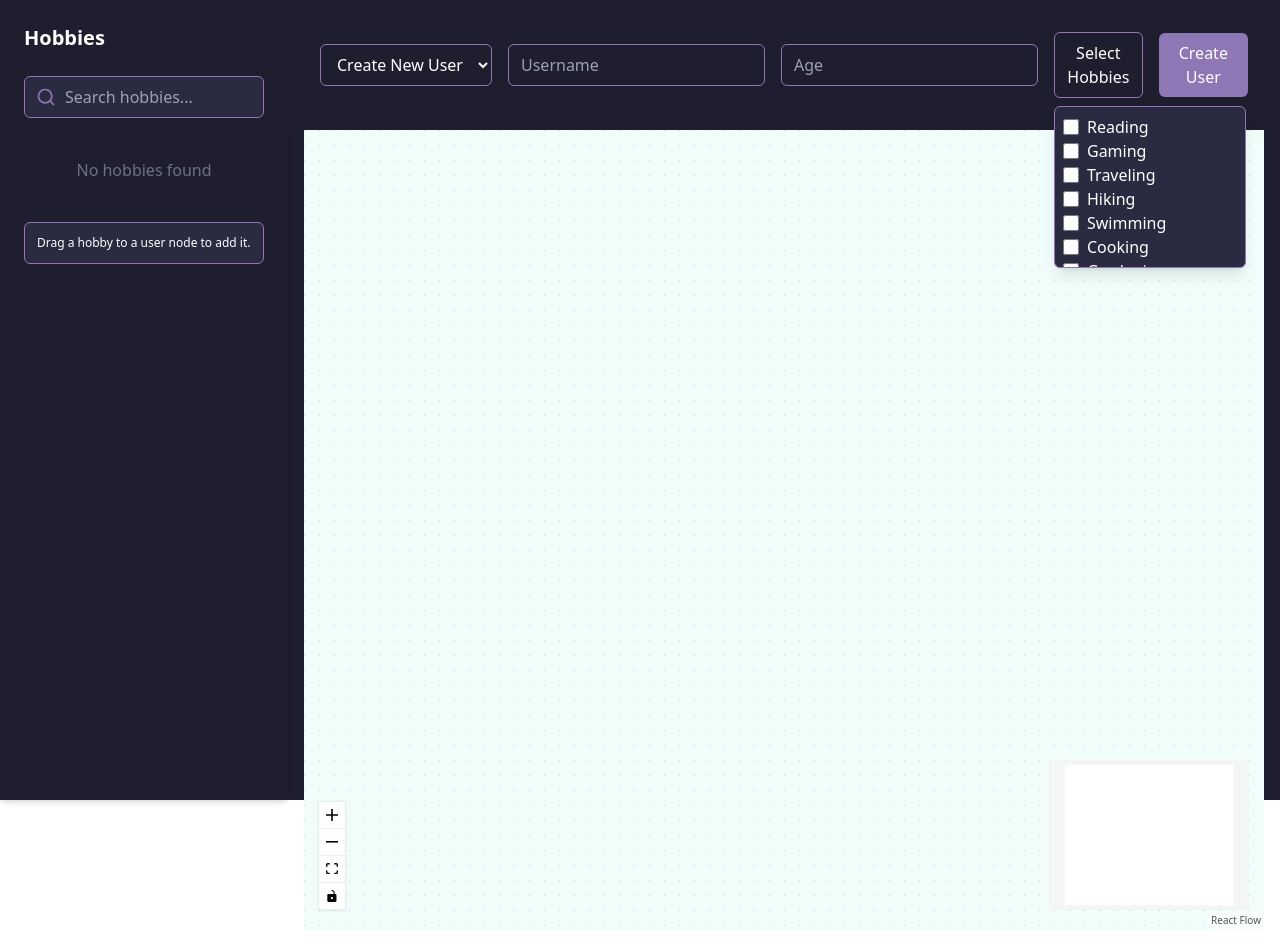
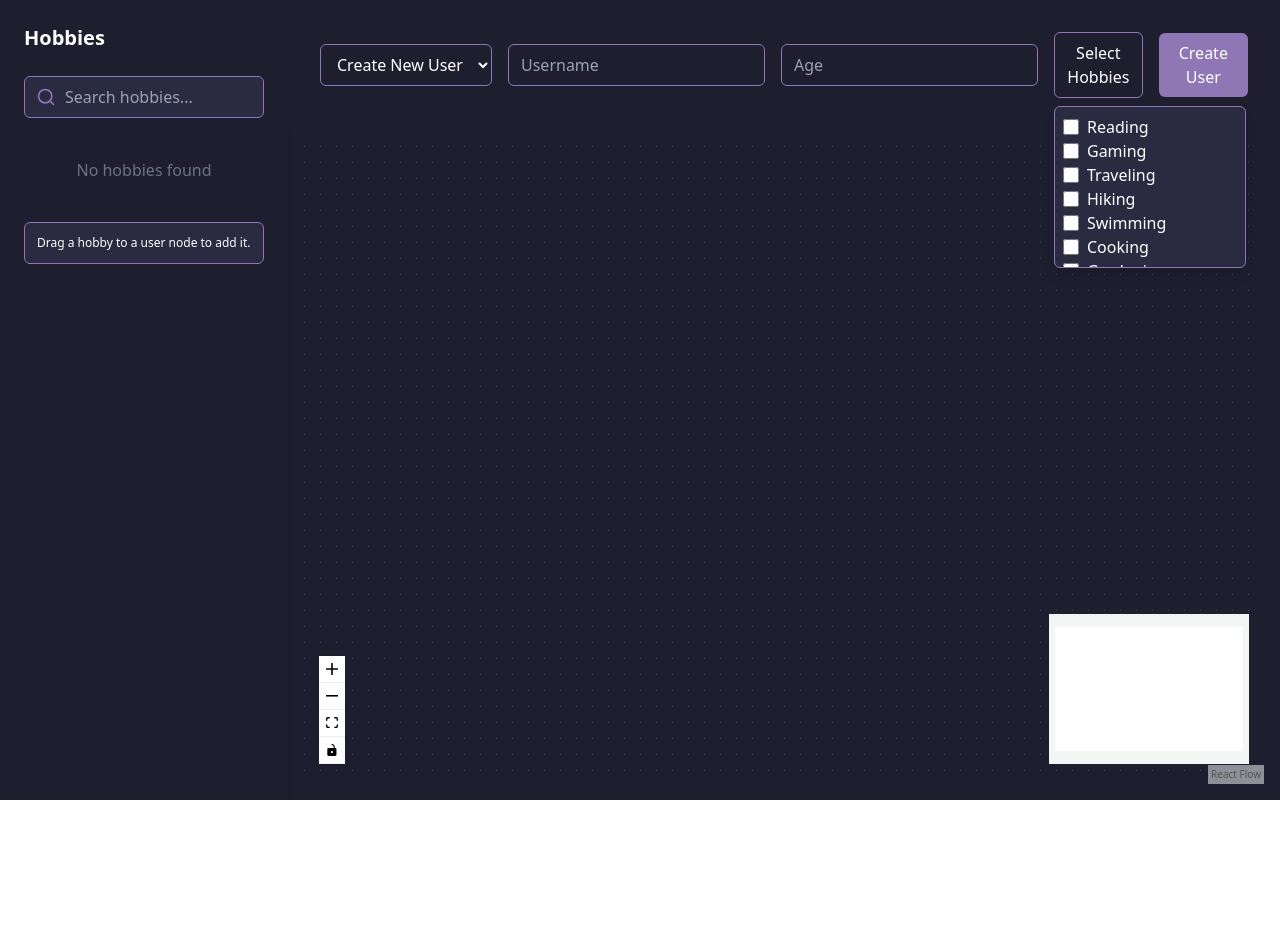
Before and after one commit to shankarjatin/Cybernauts_Jatin_shankar, a React (Vite) app in the folder frontend/: page / in a window 1280 px wide. After the commit the page ends 800 px from the top, so only its background shows below. Built offline with nearby package versions, Linux system fonts and the light colour scheme.

Commit message:
styling of canvas

```diff
--- a/frontend/src/App.tsx
+++ b/frontend/src/App.tsx
@@ -11,15 +11,15 @@ const App = () => {
     <Provider store={store}>
       <div className="flex h-screen bg-[#1E1E2F]">
         {/* Sidebar */}
-        <Sidebar />
+        <Sidebar className="h-full" />
 
         {/* Main Content */}
-        <div className="flex-1 flex flex-col">
+        <div className="flex flex-1 flex-col">
           <div className="p-4 bg-[#1E1E2F] z-10 relative">
             {/* User Form */}
             <UserForm compact={true} />
           </div>
-          <div className="flex-1 p-4 -mt-4">
+          <div className="flex-1 p-4">
             {/* Visualization */}
             <MainVisualization />
           </div>
--- a/frontend/src/components/MainVisualization.tsx
+++ b/frontend/src/components/MainVisualization.tsx
@@ -1,18 +1,17 @@
-import React, { useEffect, useCallback } from 'react';
+import React, { useEffect, useCallback } from "react";
 import ReactFlow, {
   MiniMap,
   Controls,
   Background,
   useNodesState,
   useEdgesState,
-  ReactFlowProvider
-} from 'react-flow-renderer';
-import { useSelector, useDispatch } from 'react-redux';
-import { RootState } from '../redux/store';
-import { updateUser } from '../services/api';
-import { setUsers } from '../redux/userSlice';
+  ReactFlowProvider,
+} from "react-flow-renderer";
+import { useSelector, useDispatch } from "react-redux";
+import { RootState } from "../redux/store";
+import { updateUser } from "../services/api";
+import { setUsers } from "../redux/userSlice";
 
-// Separate the flow content into its own component
 const Flow = () => {
   const dispatch = useDispatch();
   const users = useSelector((state: RootState) => state.users.users);
@@ -20,28 +19,43 @@ const Flow = () => {
   const [edges, setEdges, onEdgesChange] = useEdgesState([]);
 
   useEffect(() => {
-        const userNodes = users.map(user => ({
+    const userColors = ["#6A5ACD", "#FF6347", "#2E8B57", "#FFD700", "#20B2AA"];
+
+    const userNodes = users.map((user, index) => ({
       id: user._id,
-            type: 'default',
+      type: "default",
       data: { label: `${user.username} (${user.age})` },
-            position: { x: Math.random() * window.innerWidth * 0.8, y: Math.random() * window.innerHeight * 0.8 }
+      position: { x: Math.random() * 400, y: Math.random() * 400 },
+      style: {
+        background: userColors[index % userColors.length],
+        color: "#FFFFFF",
+        border: "2px solid #FFFFFF",
+        borderRadius: "8px",
+        padding: "10px",
+      },
     }));
 
-        const hobbyNodes = users.flatMap(user =>
+    const hobbyNodes = users.flatMap((user) =>
       user.hobbies.map((hobby, index) => ({
         id: `hobby-${user._id}-${index}`,
-                type: 'default',
+        type: "default",
         data: { label: hobby },
-                position: { x: Math.random() * window.innerWidth * 0.8, y: Math.random() * window.innerHeight * 0.8 }
+        position: { x: Math.random() * 400, y: Math.random() * 400 },
+        style: {
+          background: "#8F77B5",
+          color: "#FFFFFF",
+          border: "2px solid #FFFFFF",
+          borderRadius: "8px",
+        },
       }))
     );
 
-        const hobbyEdges = users.flatMap(user =>
+    const hobbyEdges = users.flatMap((user) =>
       user.hobbies.map((hobby, index) => ({
         id: `edge-${user._id}-${index}`,
         source: user._id,
         target: `hobby-${user._id}-${index}`,
-                animated: true
+        style: { stroke: "url(#gradient)" },
       }))
     );
 
@@ -51,67 +65,82 @@ const Flow = () => {
 
   const onDragOver = useCallback((event) => {
     event.preventDefault();
-        event.dataTransfer.dropEffect = 'move';
+    event.dataTransfer.dropEffect = "move";
   }, []);
 
-    const onDrop = useCallback((event) => {
+  const onDrop = useCallback(
+    (event) => {
       event.preventDefault();
-      event.stopPropagation(); // Ensure this event doesn't propagate further than intended
-
+      const hobby = event.dataTransfer.getData("application/reactflow-hobby");
       const reactFlowBounds = event.currentTarget.getBoundingClientRect();
       const x = event.clientX - reactFlowBounds.left;
       const y = event.clientY - reactFlowBounds.top;
-      const hobby = event.dataTransfer.getData("application/reactflow-hobby");
 
-      // Assuming nodes are positioned absolutely within the React Flow container
-      const closestNode = nodes.find(node => {
-          const nodePosition = node.position;
-          const nodeBounds = {
-              x: nodePosition.x,
-              y: nodePosition.y,
-              width: 250,  // Assuming default width if not provided by node data
-              height: 100  // Assuming default height
-          };
-          return x >= nodeBounds.x && x <= nodeBounds.x + nodeBounds.width &&
-                 y >= nodeBounds.y && y <= nodeBounds.y + nodeBounds.height;
+      const closestNode = nodes.find((node) => {
+        const nodeX = node.position.x;
+        const nodeY = node.position.y;
+        return (
+          x >= nodeX &&
+          x <= nodeX + 150 &&
+          y >= nodeY &&
+          y <= nodeY + 40 &&
+          !node.id.startsWith("hobby-")
+        );
       });
 
       if (closestNode && hobby) {
-          const userToUpdate = users.find(user => user._id === closestNode.id);
-          if (userToUpdate) {
+        const userToUpdate = users.find((user) => user._id === closestNode.id);
+        if (userToUpdate && !userToUpdate.hobbies.includes(hobby)) {
           const updatedHobbies = [...userToUpdate.hobbies, hobby];
           updateUser(userToUpdate._id, { ...userToUpdate, hobbies: updatedHobbies })
-                  .then(updatedUser => {
-                      dispatch(setUsers(users.map(u => u._id === userToUpdate._id ? updatedUser : u)));
-                      setNodes(ns => ns.map(n => n.id === closestNode.id ? { ...n, data: { ...n.data, label: `${updatedUser.username} (${updatedUser.age})` } } : n));
+            .then((updatedUser) => {
+              dispatch(
+                setUsers(
+                  users.map((u) =>
+                    u._id === userToUpdate._id
+                      ? { ...u, hobbies: updatedUser.hobbies }
+                      : u
+                  )
+                )
+              );
             })
-                  .catch(error => {
-                      console.error('Error updating user with new hobby:', error);
-                      alert('Failed to update user. See console for details.');
+            .catch((error) => {
+              console.error("Error updating user with new hobby:", error);
             });
         }
       }
-  }, [nodes, users, dispatch, setNodes]);
+    },
+    [nodes, users, dispatch]
+  );
 
   return (
-        <div style={{ height: '100vh' }} onDrop={onDrop} onDragOver={onDragOver}>
+    <div
+      style={{ height: "100%", backgroundColor: "#1E1E2F" }}
+      onDrop={onDrop}
+      onDragOver={onDragOver}
+    >
       <ReactFlow
         nodes={nodes}
         edges={edges}
         onNodesChange={onNodesChange}
         onEdgesChange={onEdgesChange}
         fitView
-                className="bg-teal-50"
       >
-                <MiniMap />
+        {/* Gradient for edges */}
+        <defs>
+          <linearGradient id="gradient" x1="0" y1="0" x2="1" y2="1">
+            <stop offset="0%" stopColor="#FF6347" />
+            <stop offset="100%" stopColor="#6A5ACD" />
+          </linearGradient>
+        </defs>
+        <MiniMap nodeColor={(node) => node.style.background || "#8F77B5"} />
         <Controls />
-                <Background />
+        <Background color="#8F77B5" gap={16} />
       </ReactFlow>
     </div>
   );
 };
 
-// Main component that wraps the Flow with ReactFlowProvider
 const MainVisualization = () => {
   return (
     <ReactFlowProvider>
```
Lines whose indentation alone changed are shown as unchanged.
